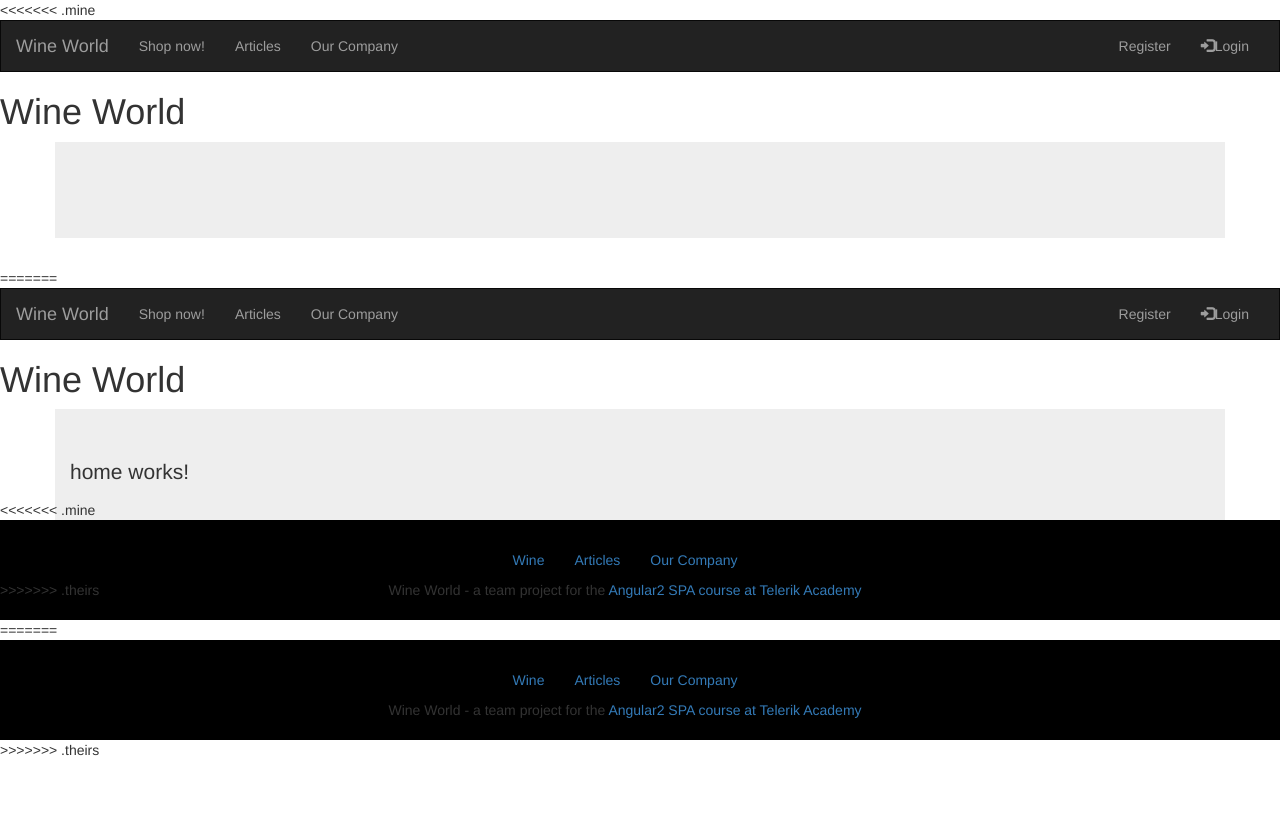
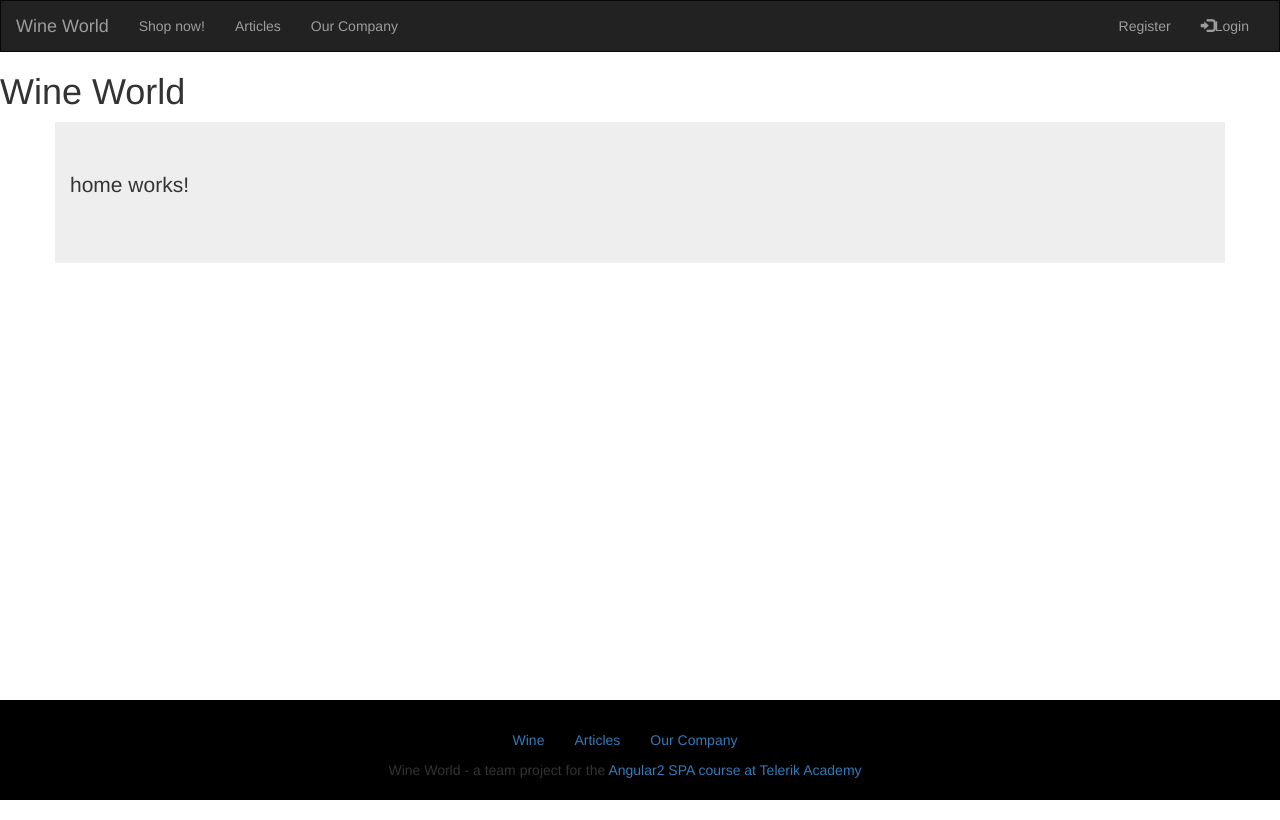
Before and after one commit to pepinho24/Wine-World, an Angular app: page / in a window 1280 px wide. Built offline with nearby package versions, Linux system fonts and the light colour scheme.

Commit message:
Fix issues caused by the conflict merges

```diff
--- a/src/app/app.component.html
+++ b/src/app/app.component.html
@@ -1,25 +1,10 @@
-<<<<<<< .mine
 <div class="wrapper">
-  <navbar[existingUser]="currentUser"></navbar>
+    <navbar [existingUser]="currentUser"></navbar>
     <h1>
       {{title}}
     </h1>
     <div class="container jumbotron">
       <router-outlet></router-outlet>
     </div>
-=======
-<div class="wrapper">
-    <navbar></navbar>
-    <h1>
-      {{title}}
-    </h1>
-    <div class="container jumbotron">
-      <router-outlet></router-outlet>
-    </div>
->>>>>>> .theirs
 </div>
-<<<<<<< .mine
 <app-footer></app-footer>
-=======
-<app-footer></app-footer>
->>>>>>> .theirs
--- a/src/app/app.module.ts
+++ b/src/app/app.module.ts
@@ -4,7 +4,7 @@ import { FormsModule, ReactiveFormsModule } from '@angular/forms';
 import { HttpModule } from '@angular/http';
 
 import { AppComponent } from './app.component';
-import {Observable, Observer} from 'rxjs/Rx';
+import { Observable, Observer } from 'rxjs/Rx';
 
 import { ArticlesListComponent } from './components/articles-list/articles-list.component';
 import { routes } from './routes';
```
Also changed, not shown: 1 other file (tests, documents, lock files or other folders).
